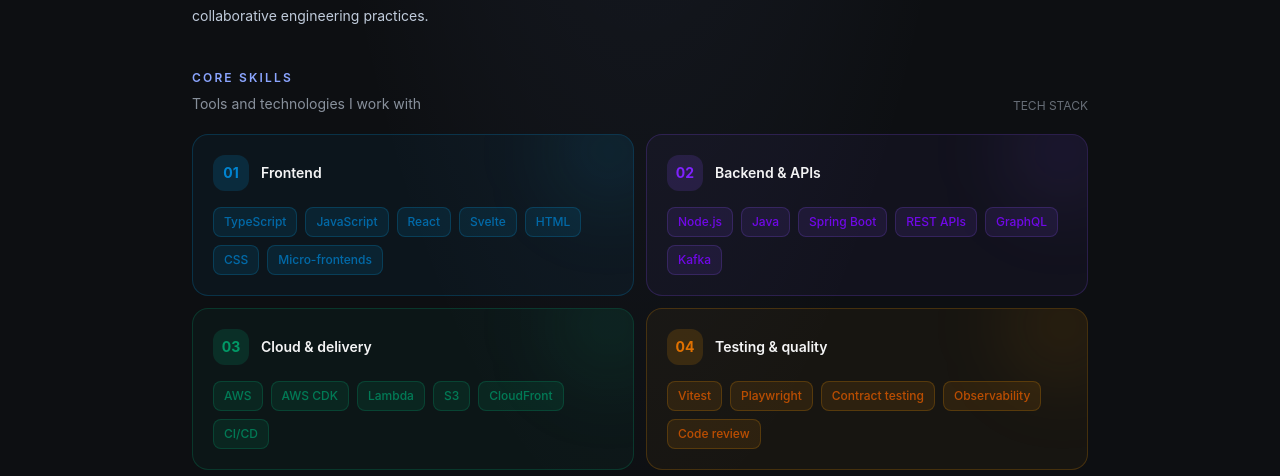
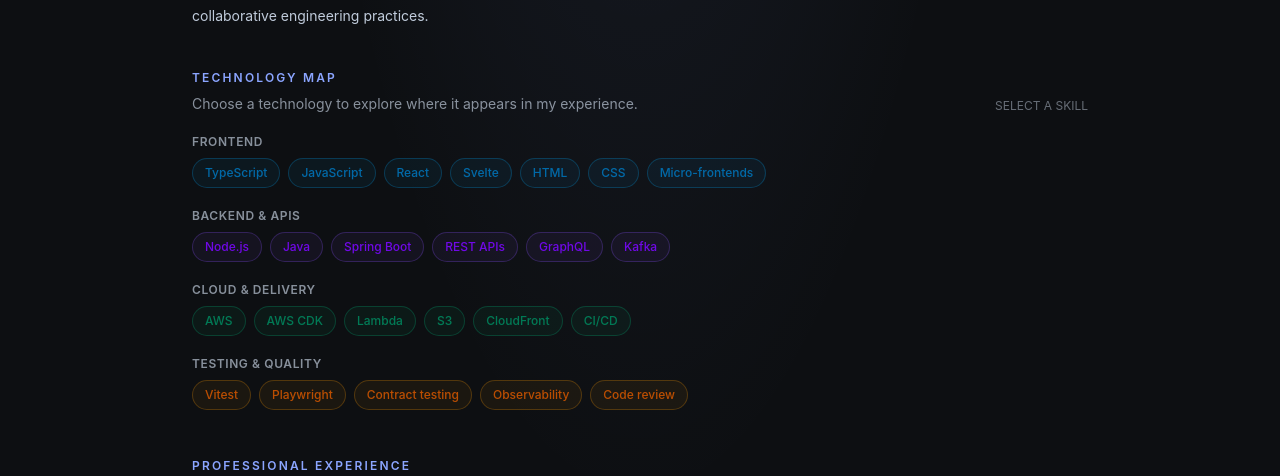
Before and after one commit to HUFGhani/hufghani.dev, a SvelteKit app: page /experience in a window 1280 px wide. Shown: the part 476-952 px from the top of the page. Built offline with nearby package versions, Linux system fonts and the light colour scheme.

Commit message:
Redesign experience skills as interactive technology map

```diff
--- a/src/routes/experience/+page.svelte
+++ b/src/routes/experience/+page.svelte
@@ -1,5 +1,14 @@
 <script lang="ts">
 	import { MetaTags } from '$lib/components/MetaTags';
+
+	let selectedSkill = $state<string | null>(null);
+
+	const skillGroups = [
+		{ name: 'Frontend', skills: ['TypeScript', 'JavaScript', 'React', 'Svelte', 'HTML', 'CSS', 'Micro-frontends'], pillClass: 'border-sky-500/25 bg-sky-500/[0.06] text-sky-700 hover:border-sky-500/50 hover:bg-sky-500/10 dark:text-sky-200', activeClass: 'border-sky-500 bg-sky-500 text-white shadow-sm' },
+		{ name: 'Backend & APIs', skills: ['Node.js', 'Java', 'Spring Boot', 'REST APIs', 'GraphQL', 'Kafka'], pillClass: 'border-violet-500/25 bg-violet-500/[0.06] text-violet-700 hover:border-violet-500/50 hover:bg-violet-500/10 dark:text-violet-200', activeClass: 'border-violet-500 bg-violet-600 text-white shadow-sm' },
+		{ name: 'Cloud & delivery', skills: ['AWS', 'AWS CDK', 'Lambda', 'S3', 'CloudFront', 'CI/CD'], pillClass: 'border-emerald-500/25 bg-emerald-500/[0.06] text-emerald-700 hover:border-emerald-500/50 hover:bg-emerald-500/10 dark:text-emerald-200', activeClass: 'border-emerald-600 bg-emerald-600 text-white shadow-sm' },
+		{ name: 'Testing & quality', skills: ['Vitest', 'Playwright', 'Contract testing', 'Observability', 'Code review'], pillClass: 'border-amber-500/25 bg-amber-500/[0.06] text-amber-700 hover:border-amber-500/50 hover:bg-amber-500/10 dark:text-amber-200', activeClass: 'border-amber-500 bg-amber-500 text-white shadow-sm' }
+	];
 </script>
 
 <MetaTags
@@ -30,81 +39,35 @@
 	</section>
 
 	<section aria-labelledby="skills-heading" class="mb-12">
-		<div class="mb-5 flex items-end justify-between gap-4">
+		<div class="mb-5 flex flex-col gap-2 sm:flex-row sm:items-end sm:justify-between">
 			<div>
-				<h2 id="skills-heading" class="text-xs font-semibold uppercase tracking-[0.18em] text-primary">Core skills</h2>
-				<p class="mt-2 text-sm text-base-content/55">Tools and technologies I work with</p>
+				<h2 id="skills-heading" class="text-xs font-semibold uppercase tracking-[0.18em] text-primary">Technology map</h2>
+				<p class="mt-2 text-sm text-base-content/55">Choose a technology to explore where it appears in my experience.</p>
 			</div>
-			<span class="hidden text-xs text-base-content/40 sm:inline">TECH STACK</span>
+			{#if selectedSkill}
+				<button class="btn btn-ghost btn-xs self-start sm:self-auto" onclick={() => (selectedSkill = null)}>Clear filter <span aria-hidden="true">×</span></button>
+			{:else}
+				<span class="text-xs text-base-content/40">SELECT A SKILL</span>
+			{/if}
 		</div>
-
-		<div class="grid gap-3 sm:grid-cols-2">
-			<div class="group relative overflow-hidden rounded-2xl border border-sky-500/20 bg-sky-500/[0.045] p-5 transition duration-200 hover:-translate-y-1 hover:border-sky-500/40 hover:bg-sky-500/[0.075]">
-				<div class="absolute -right-8 -top-10 size-28 rounded-full bg-sky-500/10 blur-2xl transition group-hover:bg-sky-500/20"></div>
-				<div class="relative">
-					<div class="mb-4 flex items-center gap-3">
-						<span class="grid size-9 place-items-center rounded-xl bg-sky-500/15 text-sm font-bold text-sky-600 dark:text-sky-300">01</span>
-						<h3 class="text-sm font-semibold">Frontend</h3>
-					</div>
+		<div class="space-y-5">
+			{#each skillGroups as group}
+				<div>
+					<h3 class="mb-2 text-xs font-semibold uppercase tracking-wider text-base-content/55">{group.name}</h3>
 					<div class="flex flex-wrap gap-2">
-						{#each ['TypeScript', 'JavaScript', 'React', 'Svelte', 'HTML', 'CSS', 'Micro-frontends'] as skill}
-							<span class="rounded-lg border border-sky-500/20 bg-sky-500/10 px-2.5 py-1.5 text-xs font-medium text-sky-700 dark:text-sky-200">{skill}</span>
+						{#each group.skills as skill}
+							<button class="rounded-full border px-3 py-1.5 text-xs font-medium transition duration-150 focus-visible:outline-2 focus-visible:outline-offset-2 focus-visible:outline-primary {selectedSkill === skill ? group.activeClass : group.pillClass} {selectedSkill && selectedSkill !== skill ? 'opacity-40' : 'opacity-100'}" aria-pressed={selectedSkill === skill} onclick={() => (selectedSkill = selectedSkill === skill ? null : skill)}>{skill}</button>
 						{/each}
 					</div>
 				</div>
-			</div>
-
-			<div class="group relative overflow-hidden rounded-2xl border border-violet-500/20 bg-violet-500/[0.045] p-5 transition duration-200 hover:-translate-y-1 hover:border-violet-500/40 hover:bg-violet-500/[0.075]">
-				<div class="absolute -right-8 -top-10 size-28 rounded-full bg-violet-500/10 blur-2xl transition group-hover:bg-violet-500/20"></div>
-				<div class="relative">
-					<div class="mb-4 flex items-center gap-3">
-						<span class="grid size-9 place-items-center rounded-xl bg-violet-500/15 text-sm font-bold text-violet-600 dark:text-violet-300">02</span>
-						<h3 class="text-sm font-semibold">Backend & APIs</h3>
-					</div>
-					<div class="flex flex-wrap gap-2">
-						{#each ['Node.js', 'Java', 'Spring Boot', 'REST APIs', 'GraphQL', 'Kafka'] as skill}
-							<span class="rounded-lg border border-violet-500/20 bg-violet-500/10 px-2.5 py-1.5 text-xs font-medium text-violet-700 dark:text-violet-200">{skill}</span>
-						{/each}
-					</div>
-				</div>
-			</div>
-
-			<div class="group relative overflow-hidden rounded-2xl border border-emerald-500/20 bg-emerald-500/[0.045] p-5 transition duration-200 hover:-translate-y-1 hover:border-emerald-500/40 hover:bg-emerald-500/[0.075]">
-				<div class="absolute -right-8 -top-10 size-28 rounded-full bg-emerald-500/10 blur-2xl transition group-hover:bg-emerald-500/20"></div>
-				<div class="relative">
-					<div class="mb-4 flex items-center gap-3">
-						<span class="grid size-9 place-items-center rounded-xl bg-emerald-500/15 text-sm font-bold text-emerald-600 dark:text-emerald-300">03</span>
-						<h3 class="text-sm font-semibold">Cloud & delivery</h3>
-					</div>
-					<div class="flex flex-wrap gap-2">
-						{#each ['AWS', 'AWS CDK', 'Lambda', 'S3', 'CloudFront', 'CI/CD'] as skill}
-							<span class="rounded-lg border border-emerald-500/20 bg-emerald-500/10 px-2.5 py-1.5 text-xs font-medium text-emerald-700 dark:text-emerald-200">{skill}</span>
-						{/each}
-					</div>
-				</div>
-			</div>
-
-			<div class="group relative overflow-hidden rounded-2xl border border-amber-500/20 bg-amber-500/[0.045] p-5 transition duration-200 hover:-translate-y-1 hover:border-amber-500/40 hover:bg-amber-500/[0.075]">
-				<div class="absolute -right-8 -top-10 size-28 rounded-full bg-amber-500/10 blur-2xl transition group-hover:bg-amber-500/20"></div>
-				<div class="relative">
-					<div class="mb-4 flex items-center gap-3">
-						<span class="grid size-9 place-items-center rounded-xl bg-amber-500/15 text-sm font-bold text-amber-600 dark:text-amber-300">04</span>
-						<h3 class="text-sm font-semibold">Testing & quality</h3>
-					</div>
-					<div class="flex flex-wrap gap-2">
-						{#each ['Vitest', 'Playwright', 'Contract testing', 'Observability', 'Code review'] as skill}
-							<span class="rounded-lg border border-amber-500/20 bg-amber-500/10 px-2.5 py-1.5 text-xs font-medium text-amber-700 dark:text-amber-200">{skill}</span>
-						{/each}
-					</div>
-				</div>
-			</div>
+			{/each}
 		</div>
 	</section>
 
 	<section aria-labelledby="experience-heading" class="mb-12">
 		<h2 id="experience-heading" class="mb-6 text-xs font-semibold uppercase tracking-[0.18em] text-primary">Professional experience</h2>
 		<div class="relative space-y-9 before:absolute before:bottom-2 before:left-[7px] before:top-2 before:w-px before:bg-base-content/15">
-			<div class="relative pl-8">
+			<div class="relative pl-8 transition-opacity duration-200" class:opacity-35={selectedSkill !== null && !'TypeScript JavaScript React Svelte HTML CSS Micro-frontends Node.js REST APIs GraphQL AWS AWS CDK Lambda S3 CloudFront CI/CD Vitest Playwright Observability Code review'.includes(selectedSkill)}>
 				<span aria-hidden="true" class="absolute left-0 top-1.5 size-4 rounded-full border-[3px] border-primary bg-base-100"></span>
 				<div class="flex flex-col justify-between gap-1 sm:flex-row sm:items-baseline">
 					<h3 class="font-semibold">Software Engineer <span class="text-base-content/50">· Booking.com</span></h3>
@@ -117,7 +80,7 @@
 					<li>Collaborate with product and engineering partners, share technical knowledge and support the development of other engineers.</li>
 				</ul>
 			</div>
-			<div class="relative pl-8">
+			<div class="relative pl-8 transition-opacity duration-200" class:opacity-35={selectedSkill !== null && !'TypeScript JavaScript React Java Spring Boot Kafka REST APIs Contract testing Code review'.includes(selectedSkill)}>
 				<span aria-hidden="true" class="absolute left-0 top-1.5 size-4 rounded-full border-[3px] border-base-content/30 bg-base-100"></span>
 				<div class="flex flex-col justify-between gap-1 sm:flex-row sm:items-baseline">
 					<h3 class="font-semibold">Graduate Software Engineer <span class="text-base-content/50">· Booking.com</span></h3>
@@ -129,7 +92,7 @@
 					<li>Contributed in collaborative Agile teams using pairing, code review and continuous improvement.</li>
 				</ul>
 			</div>
-			<div class="relative pl-8">
+			<div class="relative pl-8 transition-opacity duration-200" class:opacity-35={selectedSkill !== null && !'Java Scala Python Jython Spring AWS'.includes(selectedSkill)}>
 				<span aria-hidden="true" class="absolute left-0 top-1.5 size-4 rounded-full border-[3px] border-base-content/30 bg-base-100"></span>
 				<div class="flex flex-col justify-between gap-1 sm:flex-row sm:items-baseline">
 					<h3 class="font-semibold">Junior Software Developer <span class="text-base-content/50">· Team Netsol</span></h3>
```
